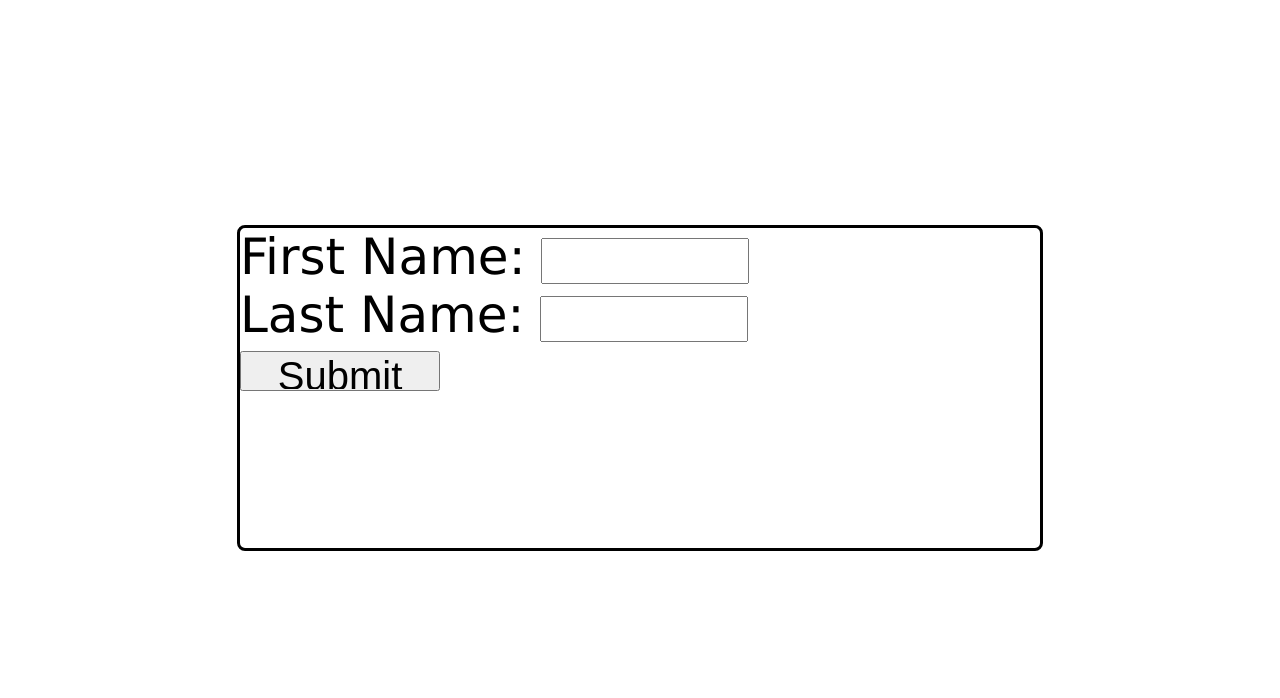
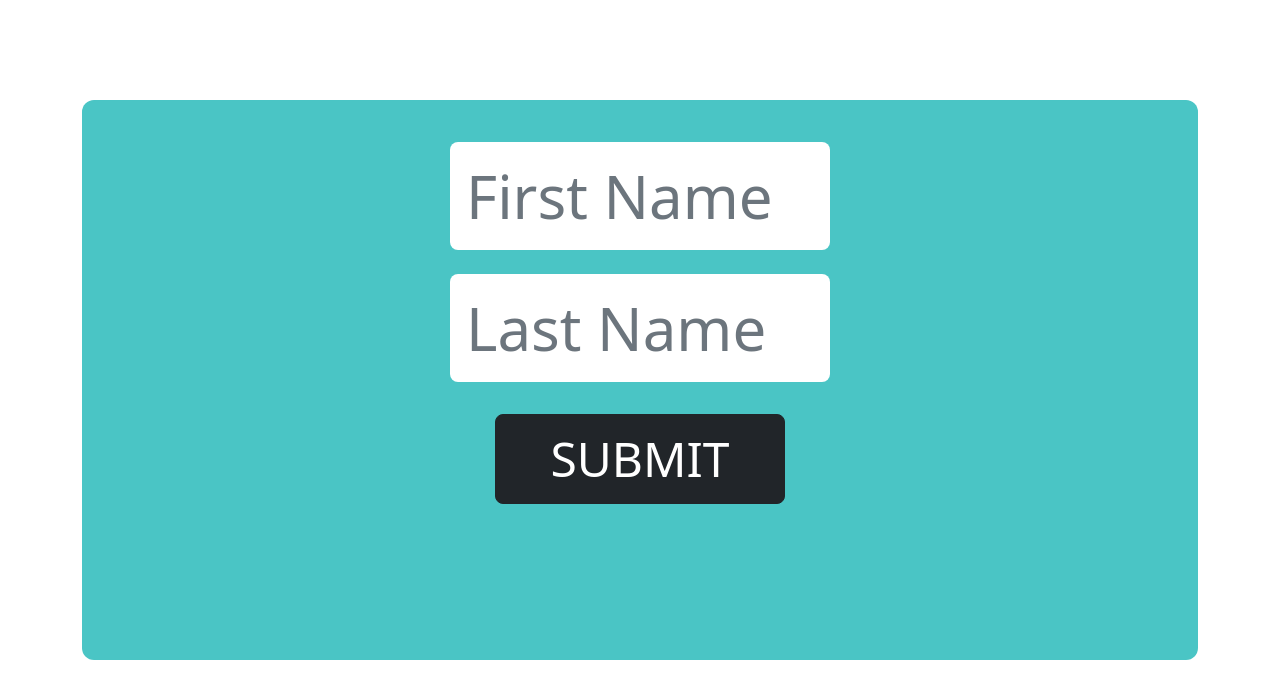
Before and after one commit to AaronV-github/SubmitForm, a website: page index.html in a window 1280 px wide. Drawn offline with nearby package versions, Linux system fonts and the light colour scheme.

Commit message:
2nd commit

```diff
--- a/index.html
+++ b/index.html
@@ -1,17 +1,21 @@
 <!DOCTYPE html>
 
 <html>
-    <link rel="stylesheet" href="./public/style.css">
 <head>
     <meta charset="utf-8" />
+    <Link rel="stylesheet" href="/public/style.css">
     <title>Name Form</title>
+<link href="https://cdn.jsdelivr.net/npm/bootstrap@5.2.0-beta1/dist/css/bootstrap.min.css" rel="stylesheet" integrity="sha384-0evHe/X+R7YkIZDRvuzKMRqM+OrBnVFBL6DOitfPri4tjfHxaWutUpFmBp4vmVor" crossorigin="anonymous">
+<script src="https://cdn.jsdelivr.net/npm/bootstrap@5.2.0-beta1/dist/js/bootstrap.bundle.min.js" integrity="sha384-pprn3073KE6tl6bjs2QrFaJGz5/SUsLqktiwsUTF55Jfv3qYSDhgCecCxMW52nD2" crossorigin="anonymous"></script>
 </head>
 <body>
     <div class="container">
     <form class="formBox" action="/name-submit" method="post">
-        First Name: <input name="firstName" type="text" /> <br />
-        Last Name: <input name="lastName" type="text" /> <br />
-        <input type="submit" />
+        <div class="inputContainer">
+        <input name="firstName" class="form-control form-control-lg" type="text" placeholder="First Name" aria-label=".form-control-lg example" />
+        <input name="lastName" class="form-control form-control-lg" type="text" placeholder="Last Name" aria-label=".form-control-lg example" />
+        <button type="submit" class="btn btn-dark btn-lg">SUBMIT</button>
+        </div>
     </form>
     </div>
 </body>
--- a/public/style.css
+++ b/public/style.css
@@ -11,14 +11,33 @@ body{
 
 .formBox{
     font-size: 50px;
-    border-style: solid;
-    border-radius: 8px;
-    width: 50rem;
-    height: 20rem;
+    border-radius: 12px;
+    width: 92rem;
+    height: 35rem;
+    background-color:rgb(74, 197, 197);
+    border: none;
 }
 
 .formBox input{
-    width: 200px;
-    height: 40px;
-    font-size: 40px;
+    width: 380px;
+    height: 80px;
+    font-size: 60px;
+    border-style: none;
+    margin: 12px;
 }
+
+.inputContainer{
+    margin-top: 30px;
+    display: flex;
+    justify-content: space-around;
+    flex-direction: column;
+    align-items: center;
+}
+
+.btn{
+    margin-top: 20px;
+    height: 90px;
+    width: 290px;
+    font-size: 48px ! important;
+    text-align: center;
+}
--- a/server.js
+++ b/server.js
@@ -5,6 +5,8 @@ const bodyParser = require("body-parser");
 const port = process.env.PORT || 3000
 
 app.use(bodyParser.urlencoded({ extended: false }));
+app.use(express.static('public'));
+app.use('/public', express.static( __dirname + '/public'));
 
 app.get('/', function (req, res) {
     res.sendFile(__dirname + '/' + 'index.html');
```
Also changed, not shown: 1 other file.
